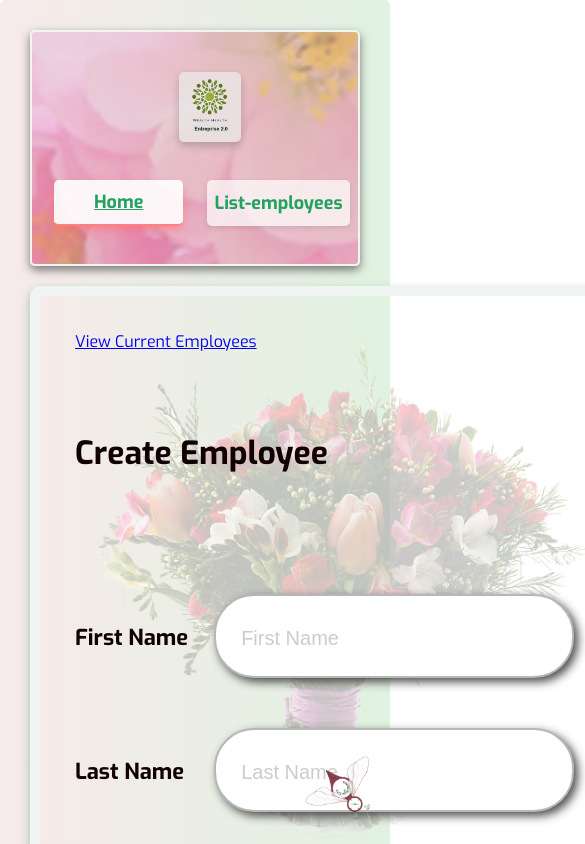
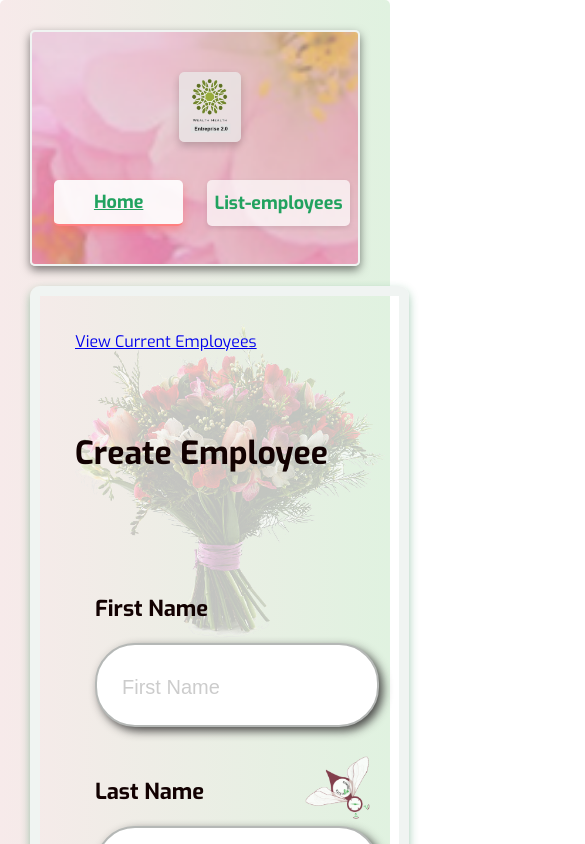
Before and after one commit to tetyanachouteau/P14FrontRHNet, a React (Create React App) app: page / in a window 390 px wide. Shown: the top 844 px of the page, 585 px wide, since content can reach past the window. Built offline with nearby package versions, Linux system fonts and the light colour scheme.

Commit message:
Add media 500 px at Input

```diff
--- a/src/components/Input.module.css
+++ b/src/components/Input.module.css
@@ -1,10 +1,4 @@
 /* Styles pour placeholder */
-.input::placeholder {
-    color: #ccc;
-    font-weight: normal;
-    font-size: 20px;
-}
-
 .group {
     display: flex;
     flex-direction: column;
@@ -44,6 +38,12 @@
     color: #7b054c; /* Texte violet au focus */
 }
 
+.input::placeholder {
+    color: #ccc;
+    font-weight: normal;
+    font-size: 20px;
+}
+
 .error {
     border: 4px solid rgb(236, 30, 30) !important;
     box-shadow: 4px 4px 10px rgba(196, 2, 2, 0.815);
@@ -76,3 +76,17 @@
     box-shadow: 4px 4px 10px rgba(2, 196, 70, 0.815);
 
 }
+
+@media (max-width: 500px) {
+    .groupInput {
+        flex-direction: column;
+    }
+
+    .label {
+        margin-bottom: 20px;
+    }
+
+    .input {
+        width: 70%;
+    }
+}
```
